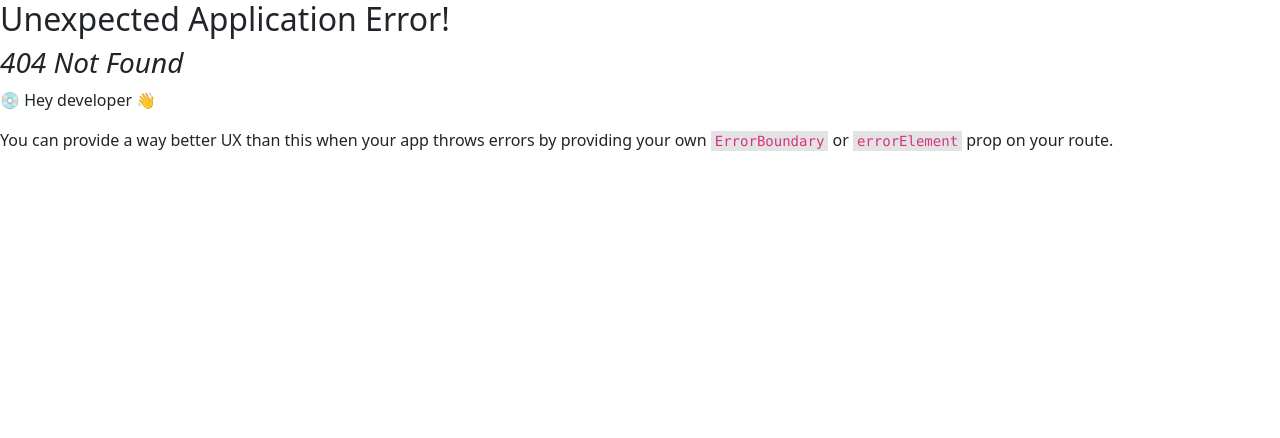
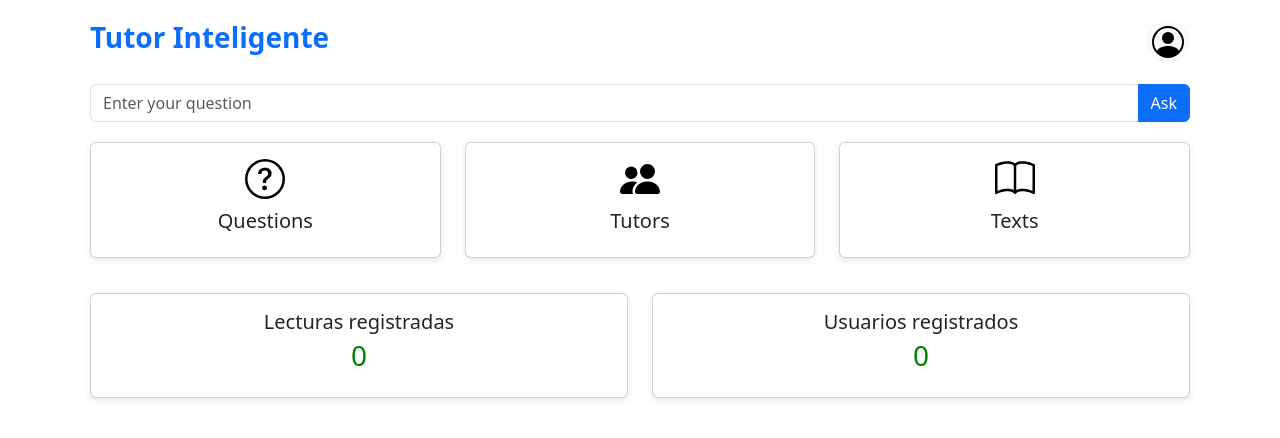
Before and after one commit to MarcoRomo17/TutorInteligenteDeLectura, a React (Create React App) app in the folder app/: page /Dashboard in a window 1280 px wide. Before the commit this address had no page. Shown: the top 438 px of the page. Built offline with nearby package versions, Linux system fonts and the light colour scheme.

Commit message:
Dashboard y metricas

```diff
--- a/app/package.json
+++ b/app/package.json
@@ -11,6 +11,7 @@
     "bootstrap": "^5.3.7",
     "react": "^19.1.0",
     "react-bootstrap": "^2.10.10",
+    "react-bootstrap-icons": "^1.11.6",
     "react-dom": "^19.1.0",
     "react-router-dom": "^7.6.3",
     "react-scripts": "5.0.1",
--- /dev/null
+++ b/app/src/Dashboard.js
@@ -0,0 +1,80 @@
+import React from 'react';
+import { Container, Row, Col, Card, Button, Form, InputGroup } from 'react-bootstrap';
+import { PersonCircle, QuestionCircle, Book, PeopleFill } from 'react-bootstrap-icons';
+import { Link } from 'react-router-dom';
+
+const Dashboard = () => {
+    return (
+        <Container style={{ padding: '20px' }}>
+            <Row style={{ marginBottom: '20px', display: 'flex', alignItems: 'center', justifyContent: 'space-between' }}>
+                <Col>
+                    <h3 style={{ fontWeight: 'bold', color: '#0d6efd' }}>Tutor Inteligente</h3>
+                </Col>
+                <Col style={{ textAlign: 'right' }}>
+                    <Link to="/account">
+                        <Button variant="light" style={{ padding: '5px', borderRadius: '50%' }}>
+                            <PersonCircle size={32} />
+                        </Button>
+                    </Link>
+                </Col>
+            </Row>
+
+            <Row style={{ marginBottom: '20px' }}>
+                <Col>
+                    <InputGroup>
+                        <Form.Control placeholder="Enter your question" />
+                        <Button variant="primary">Ask</Button>
+                    </InputGroup>
+                </Col>
+            </Row>
+
+            <Row style={{ textAlign: 'center', marginBottom: '20px' }}>
+                <Col md={4} style={{ marginBottom: '15px' }}>
+                    <Card style={{ height: '100%', boxShadow: '0 2px 6px rgba(0,0,0,0.1)' }}>
+                        <Card.Body>
+                            <QuestionCircle size={40} style={{ color: '#0d6efd', marginBottom: '10px' }} />
+                            <Card.Title>Questions</Card.Title>
+                        </Card.Body>
+                    </Card>
+                </Col>
+                <Col md={4} style={{ marginBottom: '15px' }}>
+                    <Card style={{ height: '100%', boxShadow: '0 2px 6px rgba(0,0,0,0.1)' }}>
+                        <Card.Body>
+                            <PeopleFill size={40} style={{ color: '#0d6efd', marginBottom: '10px' }} />
+                            <Card.Title>Tutors</Card.Title>
+                        </Card.Body>
+                    </Card>
+                </Col>
+                <Col md={4} style={{ marginBottom: '15px' }}>
+                    <Card style={{ height: '100%', boxShadow: '0 2px 6px rgba(0,0,0,0.1)' }}>
+                        <Card.Body>
+                            <Book size={40} style={{ color: '#0d6efd', marginBottom: '10px' }} />
+                            <Card.Title>Texts</Card.Title>
+                        </Card.Body>
+                    </Card>
+                </Col>
+            </Row>
+
+            <Row style={{ textAlign: 'center' }}>
+                <Col md={6} style={{ marginBottom: '15px' }}>
+                    <Card style={{ boxShadow: '0 2px 6px rgba(0,0,0,0.1)' }}>
+                        <Card.Body>
+                            <h5 style={{ marginBottom: '5px' }}>Lecturas registradas</h5>
+                            <h3 style={{ color: 'green' }}>0</h3>
+                        </Card.Body>
+                    </Card>
+                </Col>
+                <Col md={6} style={{ marginBottom: '15px' }}>
+                    <Card style={{ boxShadow: '0 2px 6px rgba(0,0,0,0.1)' }}>
+                        <Card.Body>
+                            <h5 style={{ marginBottom: '5px' }}>Usuarios registrados</h5>
+                            <h3 style={{ color: 'green' }}>0</h3>
+                        </Card.Body>
+                    </Card>
+                </Col>
+            </Row>
+        </Container>
+    );
+};
+
+export default Dashboard;
--- a/app/src/index.js
+++ b/app/src/index.js
@@ -12,6 +12,7 @@ import 'bootstrap/dist/css/bootstrap.min.css';
 import { CreateQuestion } from "./CreateQuestion";
 import { SeeingQuestions } from "./SeeingQuestions";
 import { Login } from "./Login";
+import Dashboard from './Dashboard';
 import { CreateUser } from "./CreateUser";
 import { CreateProfessor } from "./CreateProfessor";
 import { CreateText } from "./registerText";
@@ -54,7 +55,12 @@ const router = createBrowserRouter([
   {
     path:"/Results",
     element:<Results/>
+  },
+  {
+    path:"/Dashboard",
+    element:<Dashboard/>
   }
+
 
 ]);
 
```
Also changed, not shown: 2 other files (tests, documents, lock files or other folders).
